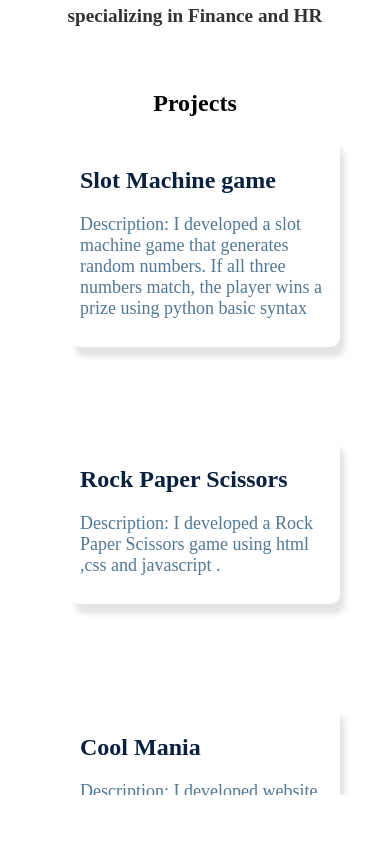
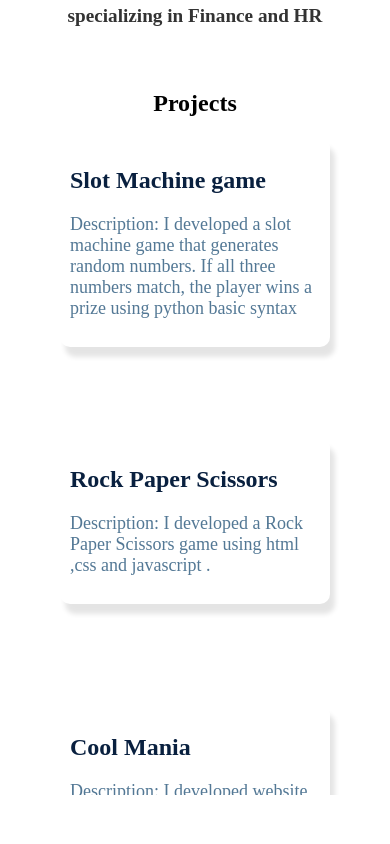
Before and after one commit to Jaisai12/Portfoliowensite, a React (Vite) app: page / in a window 390 px wide. Shown: the part 2500-3344 px from the top of the page. Built offline with nearby package versions, Linux system fonts and the light colour scheme.

Commit message:
updated mobile version

```diff
--- a/src/index.css
+++ b/src/index.css
@@ -493,7 +493,7 @@
     text-align: justify;
     margin-bottom: 10px;
     position: relative;
-    left: 10px;
+    left: 0;
   }
 
   .mainimgwork {
```
